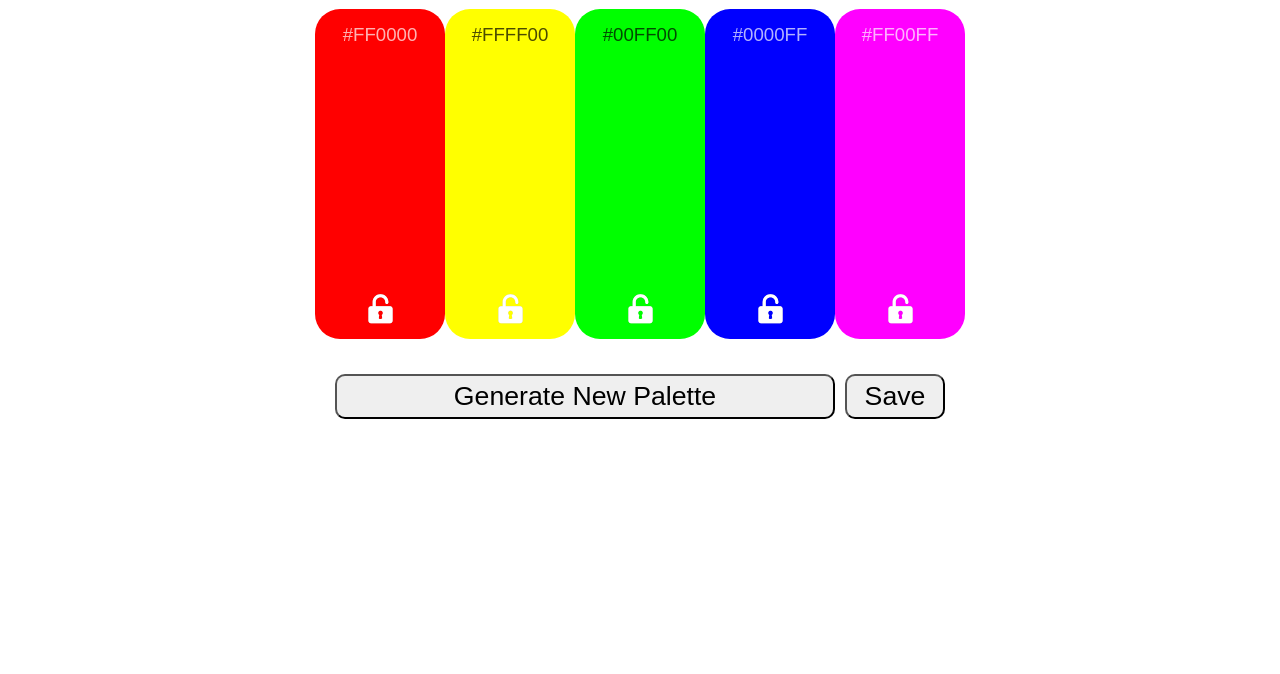
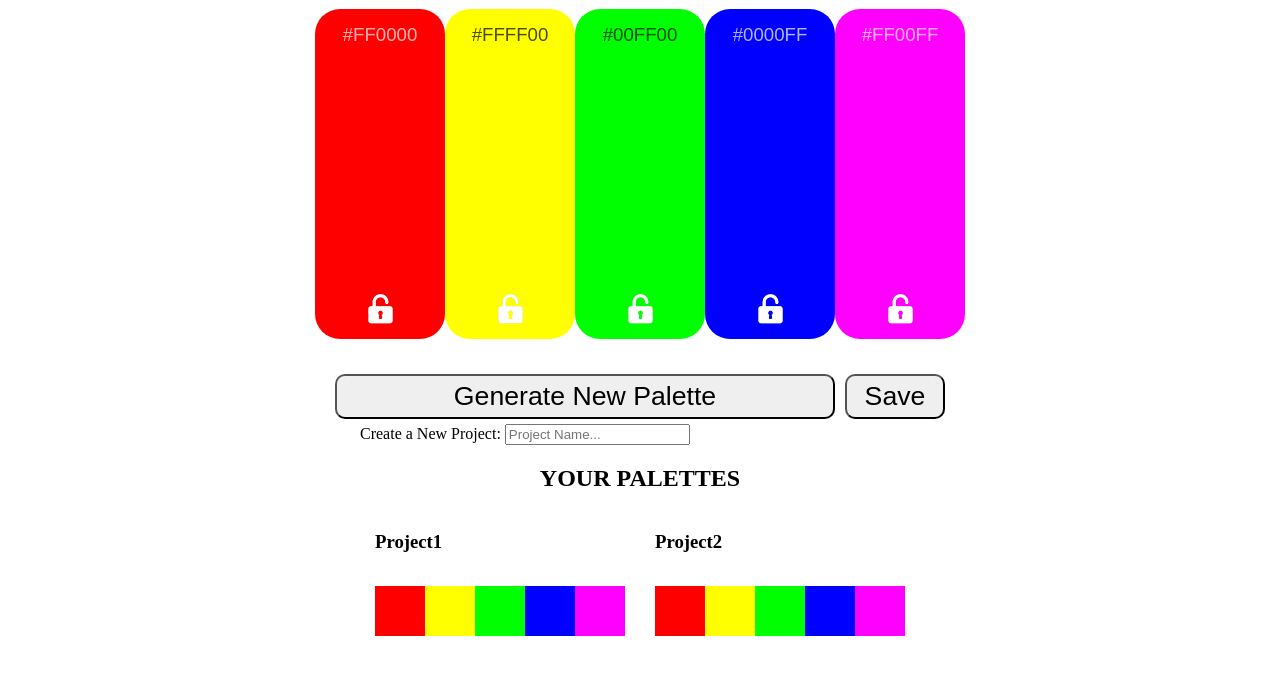
Before and after one commit to julieahawkins/palette-picker-pwa, a website: page public/index.html in a window 1280 px wide. Shown: the part 58-732 px from the top of the page. Drawn offline with nearby package versions, Linux system fonts and the light colour scheme; files that its build step writes are made by us from their sources.

Commit message:
adds projects palettes html and css

```diff
--- a/public/css/style.scss
+++ b/public/css/style.scss
@@ -125,6 +125,42 @@ main {
   border-radius: 10px;
 }
 
+.projects-container {
+
+  h2 {
+    text-align: center;
+  }
+}
+
+.projects {
+  display: flex;
+  // justify-content: center;
+  // align-items: center;
+}
+
+.project {
+  display: flex;
+  flex-direction: column;
+  h3 {
+    margin-left: 15px;
+  }
+}
+
+.palette {
+  display: flex;
+  margin: 15px;
+}
+
+.palette-color {
+  width: 50px;
+  height: 50px;
+}
+
+
+
+
+
+
 .none {
   display: none;
 }
--- a/public/index.html
+++ b/public/index.html
@@ -17,37 +17,27 @@
       <div class="palette-container">
 
         <div class="single-color" id="color1">
-          <span class="color-name dark" id="name1">
-            #FF0000
-          </span>
+          <span class="color-name dark" id="name1">#FF0000</span>
           <div id="lock1" class="lock-icon"></div>
         </div>
 
         <div class="single-color" id="color2">
-          <span class="color-name" id="name2">
-            #FFFF00
-          </span>
+          <span class="color-name" id="name2">#FFFF00</span>
           <div id="lock2" class="lock-icon"></div>
         </div>
 
         <div class="single-color" id="color3">
-          <span class="color-name" id="name3">
-            #00FF00
-          </span>
+          <span class="color-name" id="name3">#00FF00</span>
           <div id="lock3" class="lock-icon"></div>
         </div>
 
         <div class="single-color" id="color4">
-          <span class="color-name dark" id="name4">
-            #0000FF
-          </span>
+          <span class="color-name dark" id="name4">#0000FF</span>
           <div id="lock4" class="lock-icon"></div>
         </div>
 
         <div class="single-color" id="color5">
-          <span class="color-name dark" id="name5">
-            #FF00FF
-          </span>
+          <span class="color-name dark" id="name5">#FF00FF</span>
           <div id="lock5" class="lock-icon"></div>
         </div>
       </div>
@@ -63,14 +53,50 @@
       </div>
 
       <div class="save-container none">
-        <select id="projects">
+        <select id="">
           <option value="project1">project1</option>
           <option value="project2">project2</option>
         </select>
-        <input class="palette-input" type="text" placeholder="Palette Name">
+
+        <input class="palette-input" type="text" placeholder="Palette Name...">
+
         <button class="save-palette-btn">
           Save Palette
         </button>
+      </div>
+
+      <div class="projects-container">
+        <label>
+          Create a New Project:
+          <input class="project-input" type="text" placeholder="Project Name...">
+        </label>
+
+          <h2>YOUR PALETTES</h2>
+        <div class="projects">
+
+          <div class="project">
+            <h3>Project1</h3>
+            <div class="palette">
+              <div class="palette-color" id="color1"></div>
+              <div class="palette-color" id="color2"></div>
+              <div class="palette-color" id="color3"></div>
+              <div class="palette-color" id="color4"></div>
+              <div class="palette-color" id="color5"></div>
+            </div>
+          </div>
+
+          <div class="project">
+            <h3>Project2</h3>
+            <div class="palette">
+              <div class="palette-color" id="color1"></div>
+              <div class="palette-color" id="color2"></div>
+              <div class="palette-color" id="color3"></div>
+              <div class="palette-color" id="color4"></div>
+              <div class="palette-color" id="color5"></div>
+            </div>
+          </div>
+
+        </div>
       </div>
 
     </main>
```
